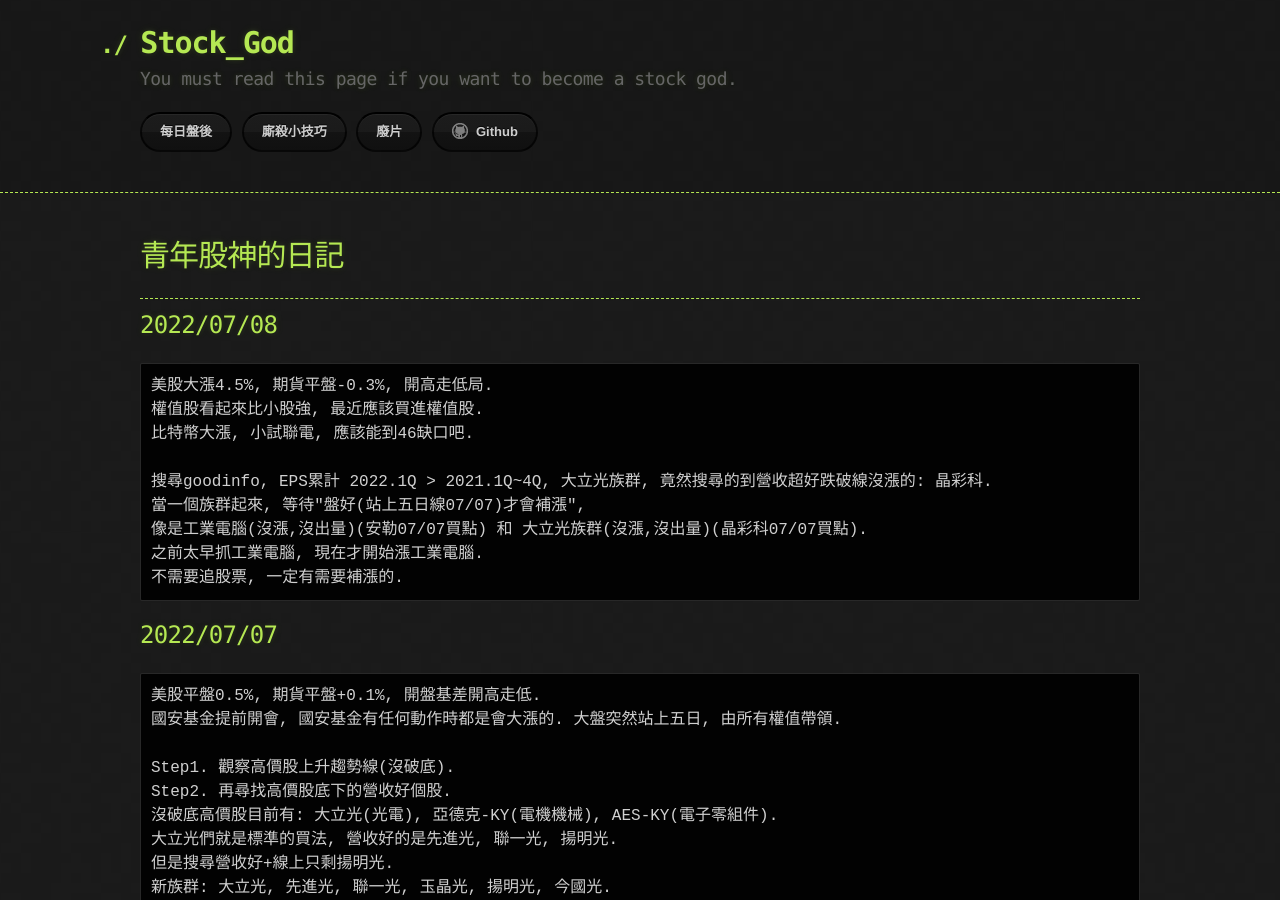
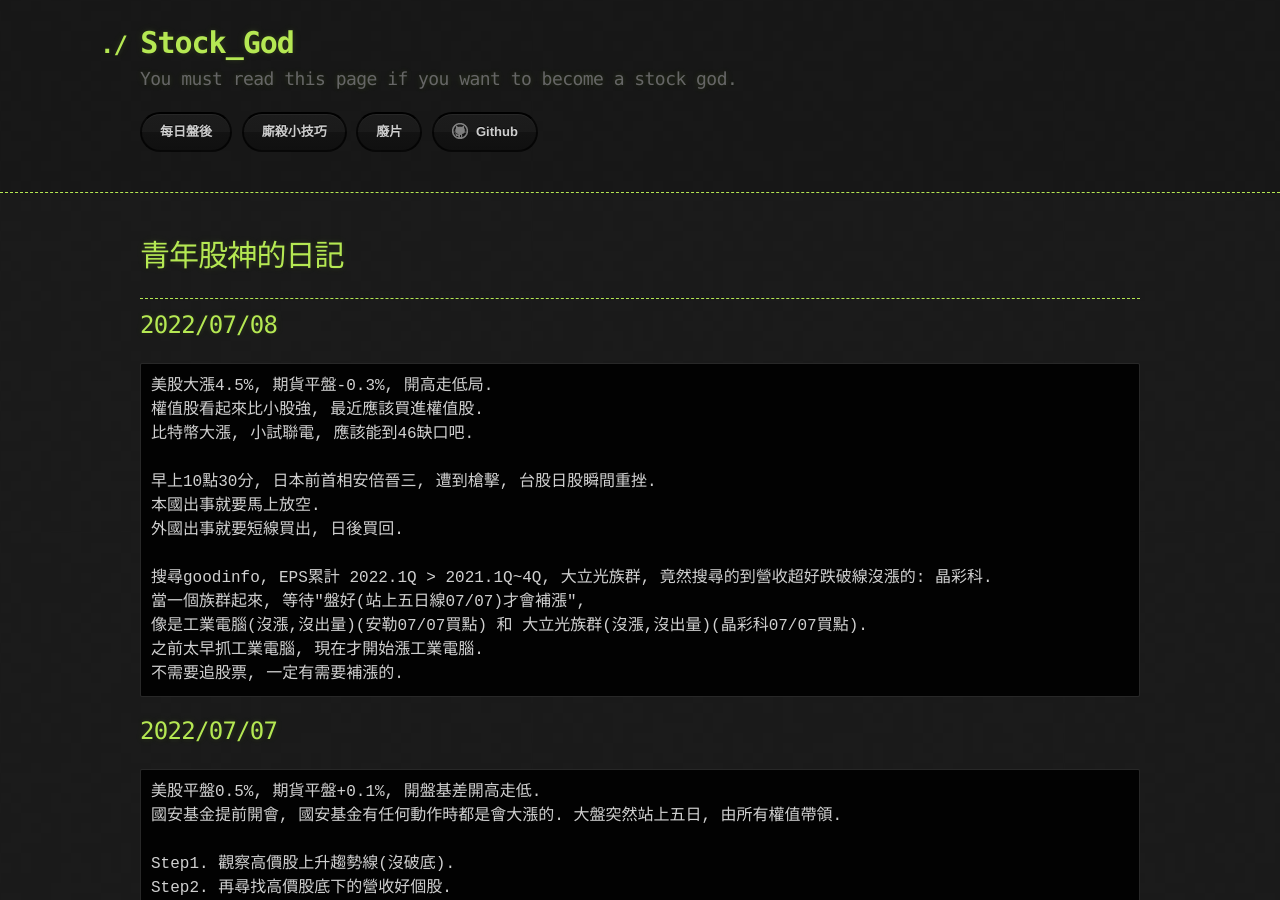
Before and after one commit to lepg5487/Stock_God, a Jekyll site: the page built from index.md, in a window 1280 px wide and 900 px high. Built offline with Jekyll 4.4.1, drawn with Linux system fonts in a browser that asks for light colours; our own code applies the rules of GitHub Pages for plain Markdown files.

Commit message:
Update index.md

```diff
--- a/index.md
+++ b/index.md
@@ -11,6 +11,10 @@ layout: testlayouts
 美股大漲4.5%, 期貨平盤-0.3%, 開高走低局.
 權值股看起來比小股強, 最近應該買進權值股.
 比特幣大漲, 小試聯電, 應該能到46缺口吧.
+
+早上10點30分, 日本前首相安倍晉三, 遭到槍擊, 台股日股瞬間重挫.
+本國出事就要馬上放空.
+外國出事就要短線買出, 日後買回.
 
 搜尋goodinfo, EPS累計 2022.1Q > 2021.1Q~4Q, 大立光族群, 竟然搜尋的到營收超好跌破線沒漲的: 晶彩科.
 當一個族群起來, 等待"盤好(站上五日線07/07)才會補漲",
```
